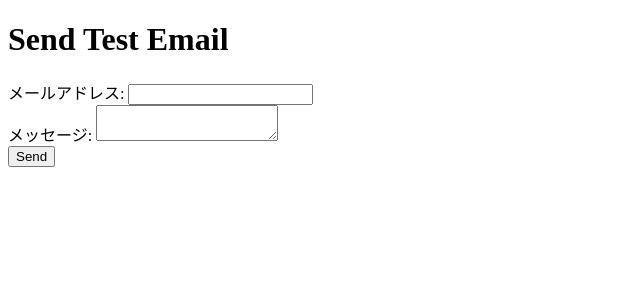
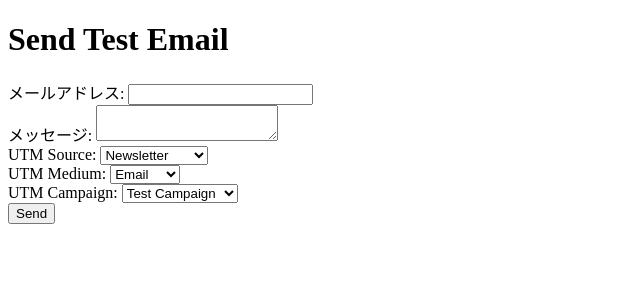
Before and after one commit to atsudora/poc-gamail, a PHP site: page / in a window 1280 px wide. Shown: the top 300 px of the page, without its empty margins (0-640 px from the left). Run offline with PHP 8.4, Linux system fonts and the light colour scheme.

Commit message:
UTMパラメータをIndex.htmlで指定できる様にする。 メール開封者のアドレスを取得できる様にする。

```diff
--- a/config.php
+++ b/config.php
@@ -13,8 +13,7 @@ return [
         'from_name' => 'Mailer',
         'subject' => 'Test Email for Google Analytics',
         'pixel_tracking_url' => 'https://poc-gamail.onrender.com/pixel_tracker.php',
-        'google_analytics_url' => 'https://poc-gamail.onrender.com/',
-        'utm_parameters' => 'utm_source=newsletter&utm_medium=email&utm_campaign=test_campaign'
+        'google_analytics_url' => 'https://poc-gamail.onrender.com/'
     ],
     'measurement_protocol' => [
         'api_secret' => getenv('API_SECRET'),
--- a/index.html
+++ b/index.html
@@ -28,6 +28,33 @@
             <textarea name="user_message" required></textarea>
         </label>
         <br />
+        <label>
+            UTM Source:
+            <select name="utm_source" required>
+                <option value="newsletter">Newsletter</option>
+                <option value="social">Social Media</option>
+                <option value="ad">Advertisement</option>
+            </select>
+        </label>
+        <br />
+        <label>
+            UTM Medium:
+            <select name="utm_medium" required>
+                <option value="email">Email</option>
+                <option value="cpc">CPC</option>
+                <option value="referral">Referral</option>
+            </select>
+        </label>
+        <br />
+        <label>
+            UTM Campaign:
+            <select name="utm_campaign" required>
+                <option value="test_campaign">Test Campaign</option>
+                <option value="spring_sale">Spring Sale</option>
+                <option value="product_launch">Product Launch</option>
+            </select>
+        </label>
+        <br />
         <button type="submit" name="send" value="send">Send</button>
     </form>
 </body>
```
Also changed, not shown: pixel_tracker.php (+8 -0 lines), send_email.php (+7 -4 lines), README.md.
